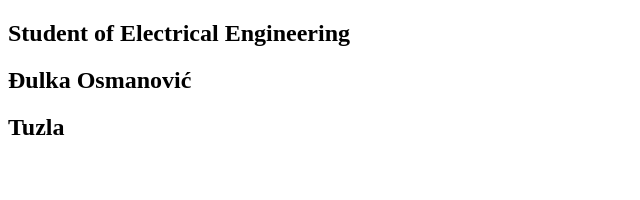
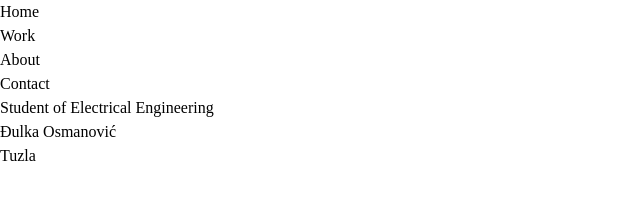
Before and after one commit to djulkaosmanovic/Portfolio, a plain HTML site: page index.html in a window 1280 px wide. Shown: the whole page, without its empty margins (0-640 px from the left). Drawn offline with Linux system fonts and the light colour scheme.

Commit message:
Adding new css file

```diff
--- a/index.html
+++ b/index.html
@@ -4,15 +4,23 @@
     <meta charset="UTF-8">
     <meta name="viewport" content="width=device-width, initial-scale=1.0">
     <title>Document</title>
+    <link rel="stylesheet" href="style.css">
 </head>
 <body>
     <header>
         <nav>
+            <ul>
+                <li><a href="#"></a>Home</li>
+                <li><a href="#"></a>Work</li>
+                <li><a href="#"></a>About</li>
+                <li><a href="#"></a>Contact</li>
+            </ul>
 
         </nav>
 
     </header>
 
+    <main>
         <section>
             <h1>Student of Electrical Engineering</h1>
             <h1>Đulka Osmanović</h1>
@@ -27,7 +35,7 @@
         <section>
 
         </section>
-
+    </main>
 
     <footer>
 
--- /dev/null
+++ b/style.css
@@ -0,0 +1,107 @@
+:root {
+    --clr-primary: black;
+    --clr-neutral: white;
+    --clr-accent: yellow;
+
+    --ff-primary: ;
+    --ff-body: var(--ff-primary);
+    --ff-accent: ;
+
+    --fw-regular: 400;
+    --fw-semi-bold: 500;
+    --fw-bold: 700;
+
+    --fs-300: 0.85rem;
+    --fs-400: 1rem;
+    --fs-500: 1.8rem;
+    --fs-600: 2.5rem;
+    --fs-700: 3.5rem;
+
+    --fs-body: var(--fs-300);
+    --fs-nav: var(--fs-400);
+    --fs-button: var(--fs-400);
+    --fs-primary-heading: var(--fs-600);
+    --fs-secondary-heading: var(--fs-500);
+}
+
+@media (min-width: 50em) {
+    :root{
+        --fs-body: var(--fs-400);
+        --fs-nav: var(--fs-500);
+        --fs-button: var(--fs-500);
+        --fs-primary-heading: var(--fs-700);
+        --fs-secondary-heading: var(--fs-600);
+    }
+
+}
+
+
+
+/* Box sizing rules */
+*,
+*::before,
+*::after {
+  box-sizing: border-box;
+}
+
+/* Remove default margin */
+* {
+  margin: 0;
+  padding: 0;
+  font: inherit;
+}
+
+/* Remove list styles on ul, ol elements with a list role, which suggests default styling will be removed */
+ul[role='list'],
+ol[role='list'] {
+  list-style: none;
+}
+
+/* Set core root defaults */
+html:focus-within {
+  scroll-behavior: smooth;
+}
+
+/* Set core body defaults */
+body {
+  min-height: 100vh;
+  text-rendering: optimizeSpeed;
+  line-height: 1.5;
+}
+
+/* A elements that don't have a class get default styles */
+a:not([class]) {
+  text-decoration-skip-ink: auto;
+}
+
+/* Make images easier to work with */
+img,
+picture,
+svg {
+  max-width: 100%;
+  display: block;
+}
+
+/* Inherit fonts for inputs and buttons */
+input,
+button,
+textarea,
+select {
+  font: inherit;
+}
+
+/* Remove all animations, transitions and smooth scroll for people that prefer not to see them */
+@media (prefers-reduced-motion: reduce) {
+  html:focus-within {
+   scroll-behavior: auto;
+  }
+
+  *,
+  *::before,
+  *::after {
+    animation-duration: 0.01ms !important;
+    animation-iteration-count: 1 !important;
+    transition-duration: 0.01ms !important;
+    scroll-behavior: auto !important;
+  }
+}
```
Lines whose indentation alone changed are shown as unchanged.
